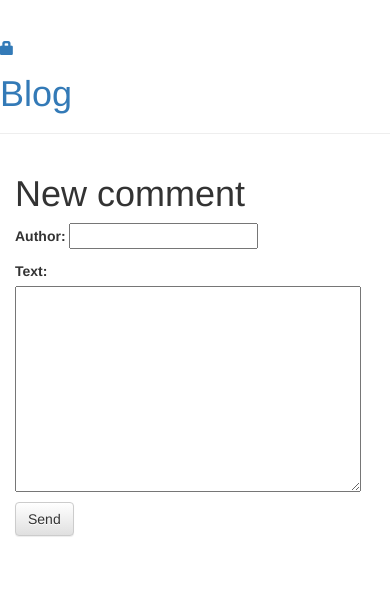
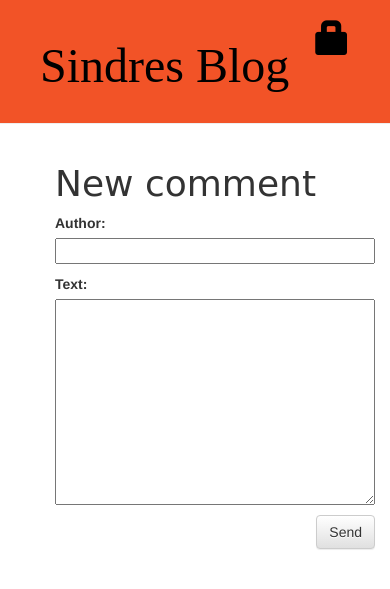
Before and after one commit to Sindre-s/Blog, a Django app: page /post/1/comment/ in a window 390 px wide. Shown: the top 589 px of the page. Run offline with Django 3.2, Linux system fonts and the light colour scheme; data comes from the database, SQL or seed files in the repository; some libraries are stand-ins or nearby versions.

Commit message:
added css colors and formatting

```diff
--- /dev/null
+++ b/blog/static/css/blog.css
@@ -0,0 +1,49 @@
+.page-header {
+    background-color: #F25327;
+    margin-top: 0;
+    padding: 20px 20px 20px 40px;
+}
+
+.page-header h1, .page-header h1 a, .page-header h1 a:visited, .page-header h1 a:active {
+    color: #000000;
+    font-size: 36pt;
+    text-decoration: none;
+}
+h1 a {
+    color: #FCA205;
+    font-family: 'Shrikhand';
+}
+
+.content {
+    margin-left: 40px;
+}
+
+h1, h2, h3, h4 {
+    font-family: 'Shrikhand', cursive;
+}
+
+.date {
+    color: #828282;
+}
+
+.save {
+    float: right;
+}
+
+.post-form textarea, .post-form input {
+    width: 100%;
+}
+
+.top-menu, .top-menu:hover, .top-menu:visited {
+    color: #000000;
+    float: right;
+    font-size: 26pt;
+    margin-right: 20px;
+}
+.post {
+    margin-bottom: 70px;
+}
+
+.post h1 a, .post h1 a:visited {
+    color: #000000;
+}
--- a/blog/templates/blog/view_blogs.html
+++ b/blog/templates/blog/view_blogs.html
@@ -1,6 +1,9 @@
 {% extends 'partials/header.html' %}
 <a href="{% url 'post_new' %}" class="top-menu"><span class="glyphicon glyphicon-plus"></span></a>
 {% block content %}
+<div class="content container">
+    <div class="row">
+        <div class="col-md-8">
 	{% for post in posts %}
 	<div class="post">
 	<div class= "author">
--- a/blog/templates/partials/header.html
+++ b/blog/templates/partials/header.html
@@ -15,7 +15,7 @@
     	{% else %}
         	<a href="{% url 'login' %}" class="top-menu"><span class="glyphicon glyphicon-lock"></span></a>
     	{% endif %}
-        <h1><a href="/">Blog</a></h1>
+        <h1><a href="/">Sindres Blog</a></h1>
     </div>
     <div class="content container">
         <div class="row">
```
